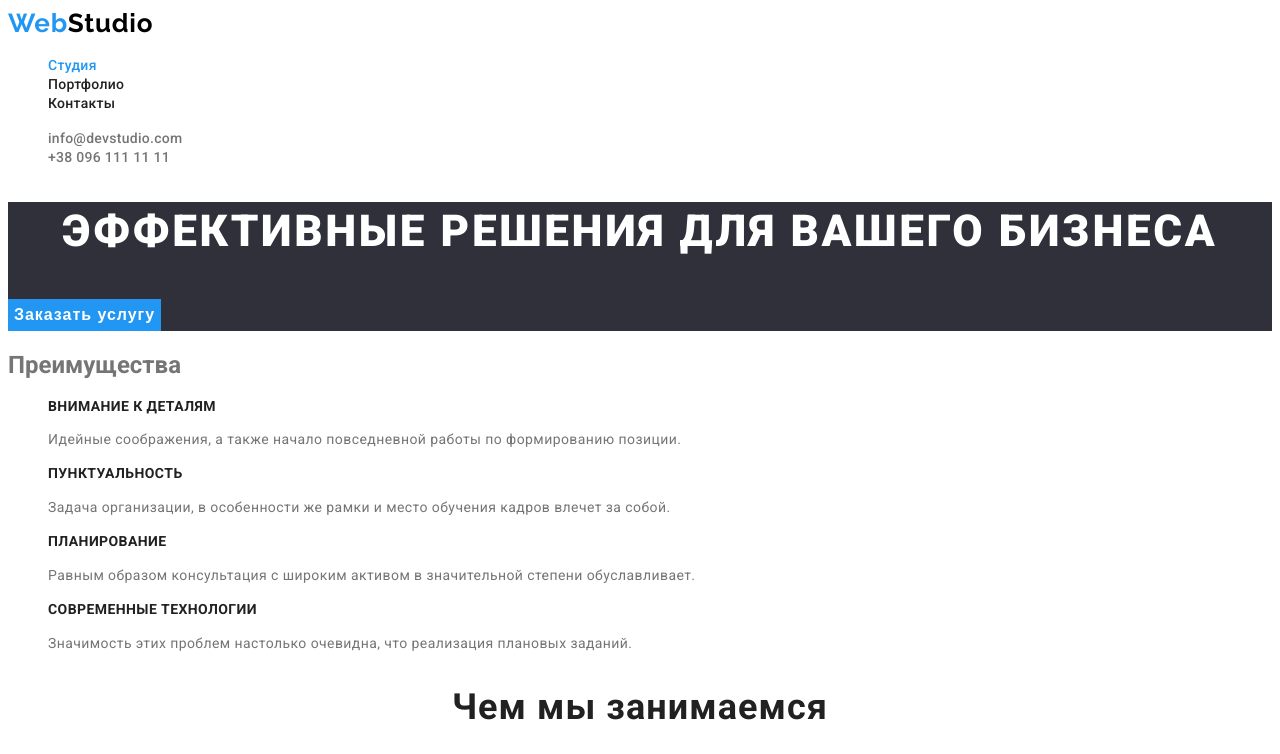
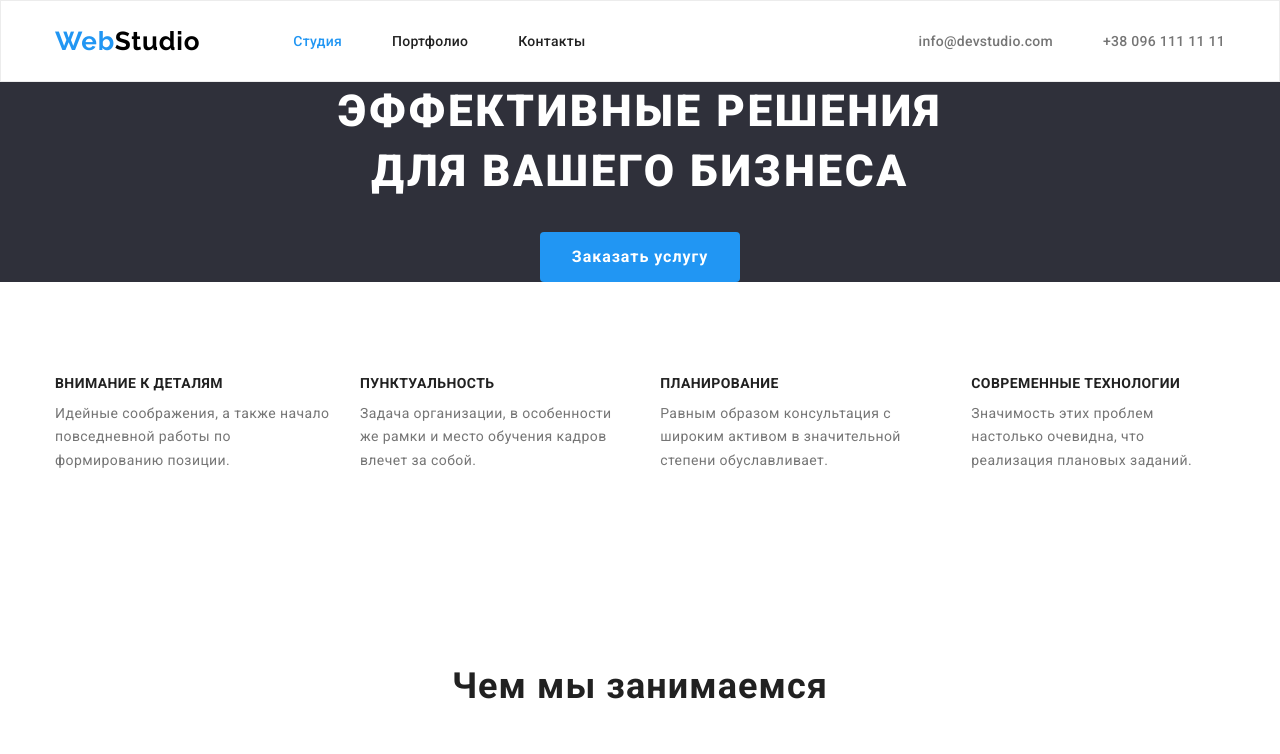
Before and after one commit to vovkis13/goit-markup-hw-03, a plain HTML site: page index.html in a window 1280 px wide. Shown: the top 754 px of the page. Drawn offline with nearby package versions, Linux system fonts and the light colour scheme.

Commit message:
add flex to index

```diff
--- a/css/styles.css
+++ b/css/styles.css
@@ -9,10 +9,30 @@
   --primary-bg-color: #2f303a;
 }
 /*=============Common====================*/
+*,
+*::before,
+*::after {
+  box-sizing: border-box;
+}
+
+/* Остальной код */
 body {
   font-family: 'Roboto', sans-serif;
   color: var(--secondary-text-color);
 }
+h1,
+h2,
+h3,
+h4,
+h5,
+h6,
+p,
+ul {
+  margin: 0px;
+  padding: 0px;
+}
+
+
 .list {
   list-style: none;
 }
@@ -24,45 +44,97 @@ body {
   letter-spacing: 0.02em;
   text-decoration: none;
 }
+.container {
+  width: 1200px;
+  margin: 0 auto;
+  padding: 0 15px;
+}
+.section {
+  padding-top: 94px;
+  padding-bottom: 94px;
+}
+.section-title {
+  margin-bottom: 50px;
+
+  font-weight: 700;
+  font-size: 36px;
+  line-height: 1.17;
+  text-align: center;
+  letter-spacing: 0.03em;
+  color: var(--primary-text-color);
+}
 /*=============Header====================*/
+.page-header {
+  border: 1px solid #ececec;
+}
+.page-header .container {
+  display: flex;
+  align-items: center;
 
+  height: 80px;
+}
 .logo {
   font-family: 'Raleway', sans-serif;
   font-weight: 700;
   font-size: 26px;
   line-height: 1.19;
   letter-spacing: 0.03em;
- }
-.header .logo {
+}
+.page-header .logo {
+  margin-right: 93px;
+
   color: var(--black-text-color);
 }
 .logo-accent {
   color: var(--accent-text-color);
 }
 .nav {
+  padding-top: 32px;
+  padding-bottom: 32px;
+  margin-right: 50px;
+
   color: var(--primary-text-color);
 }
 .nav:hover,
 .nav:focus {
   color: var(--accent-text-color);
 }
+.nav-list {
+  display: flex;
+}
+
 .current-page {
   color: var(--accent-text-color);
 }
 .addr {
+  display: inline-block;
+
   color: var(--secondary-text-color);
 }
 .addr:hover,
 .addr:focus {
   color: var(--accent-text-color);
 }
-
+.header-addr-list {
+  display: flex;
+  margin-left: auto;
+}
+.header-addr-list .addr {
+  margin-left: 50px;
+}
 
 /*=============Hero====================*/
 .hero {
+  text-align: center;
   background-color: var(--primary-bg-color);
 }
+
 .hero-title {
+  width: 696px;
+  margin-left: auto;
+  margin-right: auto;
+  margin-bottom: 30px;
+
   font-weight: 900;
   font-size: 44px;
   line-height: 1.36;
@@ -73,6 +145,11 @@ body {
 }
 
 .hero-button {
+  display: inline-block;
+  border: none;
+  border-radius: 4px;
+  padding: 10px 32px;
+
   font-weight: 700;
   font-size: 16px;
   line-height: 1.87;
@@ -83,8 +160,6 @@ body {
   background-color: var(--accent-text-color);
 
   cursor: pointer;
-
-  border: none;
 }
 .hero-button:hover,
 .hero-button:focus {
@@ -92,14 +167,24 @@ body {
 }
 
 /*=============Advantages====================*/
+.advantages-list {
+  display: flex;
+}
+.advantages-list-item {
+  height: 101px;
+}
+.advantages-list-item:not(:last-child) {
+  margin-right: 30px;
+}
 
-.advantage {
+.advantages-title {
+  margin-bottom: 10px;
+
   font-weight: 700;
   font-size: 14px;
   line-height: 1.14;
   letter-spacing: 0.03em;
   text-transform: uppercase;
-
   color: var(--primary-text-color);
 }
 
@@ -109,15 +194,21 @@ body {
   letter-spacing: 0.03em;
 }
 /*=============Spheres====================*/
-.section-title {
-  font-weight: 700;
-  font-size: 36px;
-  line-height: 1.17;
-  text-align: center;
-  letter-spacing: 0.03em;
-  color: var(--primary-text-color);
+.spheres-list {
+  display: flex;
 }
+.spheres-list-item:not(:last-child) {
+  margin-right: 30px;
+}
+
+
 /*=============Team====================*/
+.team-list {
+  display: flex;
+}
+.team-list-item:not(:last-child) {
+  margin-right: 30px;
+}
 .teammate {
   font-weight: 500;
   font-size: 16px;
@@ -169,11 +260,16 @@ body {
 }
 
 /*==============footer=============*/
-.footer {
+.page-footer {
   background-color: var(--primary-bg-color);
+  height: 252px;
 }
 
-.footer .logo {
+.page-footer .logo {
+  display: inline-block;
+  margin-top: 60px;
+  margin-bottom: 20px;
+
   color: var(--white-text-color);
 }
 
@@ -188,6 +284,9 @@ body {
 
 .email,
 .phone {
+  display: inline-block;
+  margin-top: 9px;
+
   font-style: normal;
   font-weight: 400;
   font-size: 14px;
@@ -195,4 +294,6 @@ body {
   letter-spacing: 0.03em;
   color: rgba(255, 255, 255, 0.6);
 }
+
+
 /*====================================*/
--- a/index.html
+++ b/index.html
@@ -1,24 +1,25 @@
 <!DOCTYPE html>
 <html lang="ru">
+
 <head>
-
   <meta charset="UTF-8" />
   <meta http-equiv="X-UA-Compatible" content="IE=edge" />
   <meta name="viewport" content="width=device-width, initial-scale=1.0" />
   <title>WebStudio-Main</title>
-    <link
-      href="https://fonts.googleapis.com/css2?family=Raleway:wght@700&family=Roboto:wght@400;500;700;900&display=swap"
-      rel="stylesheet"
-    />
+  <link rel="stylesheet"
+    href="https://cdnjs.cloudflare.com/ajax/libs/modern-normalize/1.0.0/modern-normalize.min.css" />
+  <link href="https://fonts.googleapis.com/css2?family=Raleway:wght@700&family=Roboto:wght@400;500;700;900&display=swap"
+    rel="stylesheet" />
   <link rel="stylesheet" href="./css/styles.css" />
 </head>
 
 <body>
   <!--Шапка-->
-    <header class="header">
+  <header class="page-header">
+    <div class="container">
       <a lang="en" href="./index.html" class="logo link"><span class="logo-accent">Web</span>Studio</a>
       <nav>
-        <ul class="list">
+        <ul class="nav-list list">
           <li>
             <a href="./index.html" class="nav link current-page">Студия</a>
           </li>
@@ -30,114 +31,109 @@
           </li>
         </ul>
       </nav>
-      <ul class="list">
+      <ul class="header-addr-list list">
         <li><a href="mailto:info@devstudio.com" class="addr link">info@devstudio.com</a></li>
         <li><a href="tel:+380961111111" class="addr link">+38 096 111 11 11</a></li>
       </ul>
+    </div>
   </header>
   <main>
     <!--Герой-->
     <section class="hero">
       <h1 class="hero-title">Эффективные решения для вашего бизнеса</h1>
-        <button type="button" class="hero-button" >Заказать услугу</button>
-      </section>
+      <button type="button" class="hero-button">Заказать услугу</button>
+    </section class="section">
     <!--Преимущества-->
-      <section>
-        <!--h2 отображаться не будет-->
-        <h2>Преимущества</h2>
-        <ul class="list">
-          <li>
-            <h3 class="advantage">Внимание к деталям</h3>
+    <section class="section">
+      <div class="container">
+        <!--  <h2>Преимущества</h2> -->
+        <ul class="advantages-list list">
+          <li class="advantages-list-item">
+            <h3 class="advantages-title">Внимание к деталям</h3>
             <p class="advantage-text">
               Идейные соображения, а также начало повседневной работы по формированию позиции.
             </p>
           </li>
-          <li>
-            <h3 class="advantage">Пунктуальность</h3>
+          <li class="advantages-list-item">
+            <h3 class="advantages-title">Пунктуальность</h3>
             <p class="advantage-text">
               Задача организации, в особенности же рамки и место обучения кадров влечет за собой.
             </p>
           </li>
 
-          <li>
-            <h3 class="advantage">Планирование</h3>
+          <li class="advantages-list-item">
+            <h3 class="advantages-title">Планирование</h3>
             <p class="advantage-text">
               Равным образом консультация с широким активом в значительной степени обуславливает.
             </p>
           </li>
-          <li>
-            <h3 class="advantage">Современные технологии</h3>
+          <li class="advantages-list-item">
+            <h3 class="advantages-title">Современные технологии</h3>
             <p class="advantage-text">
               Значимость этих проблем настолько очевидна, что реализация плановых заданий.
             </p>
           </li>
         </ul>
+
+      </div>
     </section>
     <!--Сферы-->
-      <section>
+    <section class="section">
+      <div class="container">
         <h2 class="section-title">Чем мы занимаемся</h2>
-        <ul class="list">
-          <li>
+        <ul class="spheres-list list">
+          <li class="spheres-list-item">
             <a href="">
-              <img
-                src="./images/index/sphere1.jpg"
-                alt="Человек пишет программный код"
-                width="370"
-                height="294"
-              />
+              <img src="./images/index/sphere1.jpg" alt="Человек пишет программный код" width="370" height="294" />
             </a>
           </li>
-          <li>
+          <li class="spheres-list-item">
             <a href="">
-              <img
-                src="./images/index/sphere2.jpg"
-                alt="Человек разрабатывает интерфейс"
-                width="370"
-                height="294"
-              />
+              <img src="./images/index/sphere2.jpg" alt="Человек разрабатывает интерфейс" width="370" height="294" />
             </a>
           </li>
-          <li>
+          <li class="spheres-list-item">
             <a href="">
-              <img
-                src="./images/index/sphere3.jpg"
-                alt="Человек выбирает цвет на планшете"
-                width="370"
-                height="294"
-              />
+              <img src="./images/index/sphere3.jpg" alt="Человек выбирает цвет на планшете" width="370" height="294" />
             </a>
           </li>
         </ul>
+
+      </div>
     </section>
     <!--Команда-->
-      <section>
+    <section class="section">
+      <div class="container">
         <h2 class="section-title">Наша команда</h2>
-        <ul class="list">
-          <li>
+        <ul class="team-list list">
+          <li class="team-list-item">
             <img src="./images/index/team1.jpg" alt="Игорь Демьяненко" width="270" height="260" />
             <h3 class="teammate">Игорь Демьяненко</h3>
             <p class="teammate-position">Product Designer</p>
           </li>
-          <li>
+          <li class="team-list-item">
             <img src="./images/index/team2.jpg" alt="Ольга Репина" width="270" height="260" />
             <h3 class="teammate">Ольга Репина</h3>
             <p class="teammate-position">Frontend Developer</p>
           </li>
-          <li>
+          <li class="team-list-item">
             <img src="./images/index/team3.jpg" alt="Николай Тарасов" width="270" height="260" />
             <h3 class="teammate">Николай Тарасов</h3>
             <p class="teammate-position">Marketing</p>
           </li>
-          <li>
+          <li class="team-list-item">
             <img src="./images/index/team4.jpg" alt="Михаил Ермаков" width="270" height="260" />
             <h3 class="teammate">Михаил Ермаков</h3>
             <p class="teammate-position">UI Designer</p>
           </li>
         </ul>
+
+      </div>
     </section>
   </main>
   <!--Подвал-->
-    <footer class="footer">
+  <footer class="page-footer">
+    <div class="container">
       <a lang="en" href="./index.html" class="logo link"><span class="logo-accent">Web</span>Studio</a>
       <address>
         <ul class="list">
@@ -146,6 +142,9 @@
           <li><a href="tel:+380961111111" class="phone addr link">+38 096 111 11 11</a></li>
         </ul>
       </address>
+
+    </div>
   </footer>
 </body>
+
 </html>
```
Also changed, not shown: portfolio.html (+18 -8 lines). Lines whose indentation alone changed are shown as unchanged.
